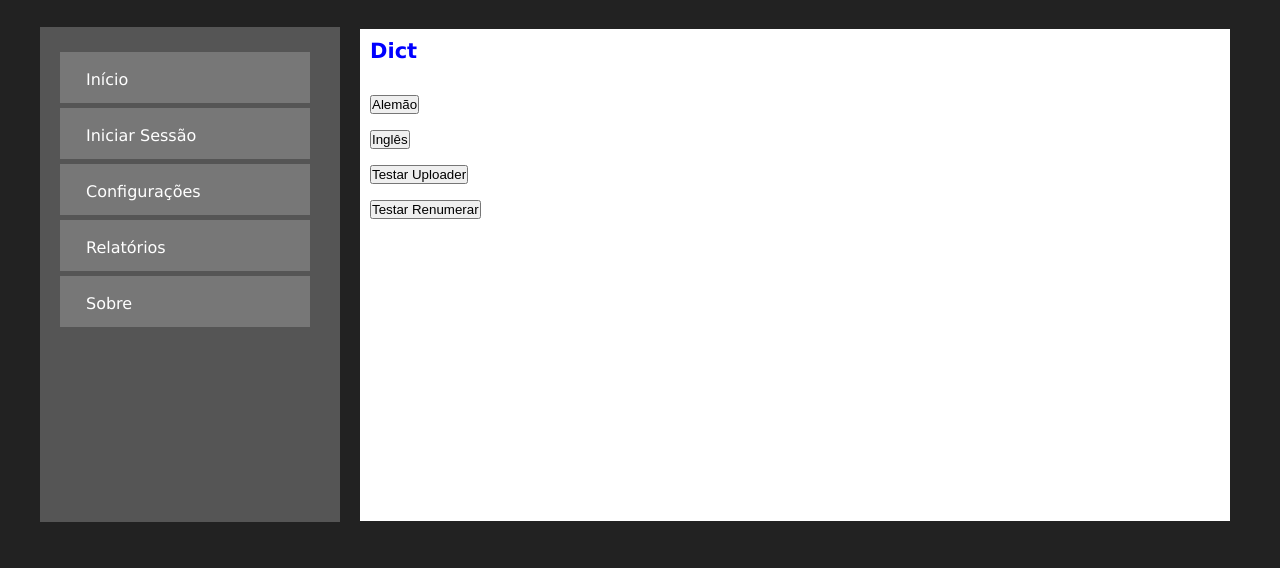
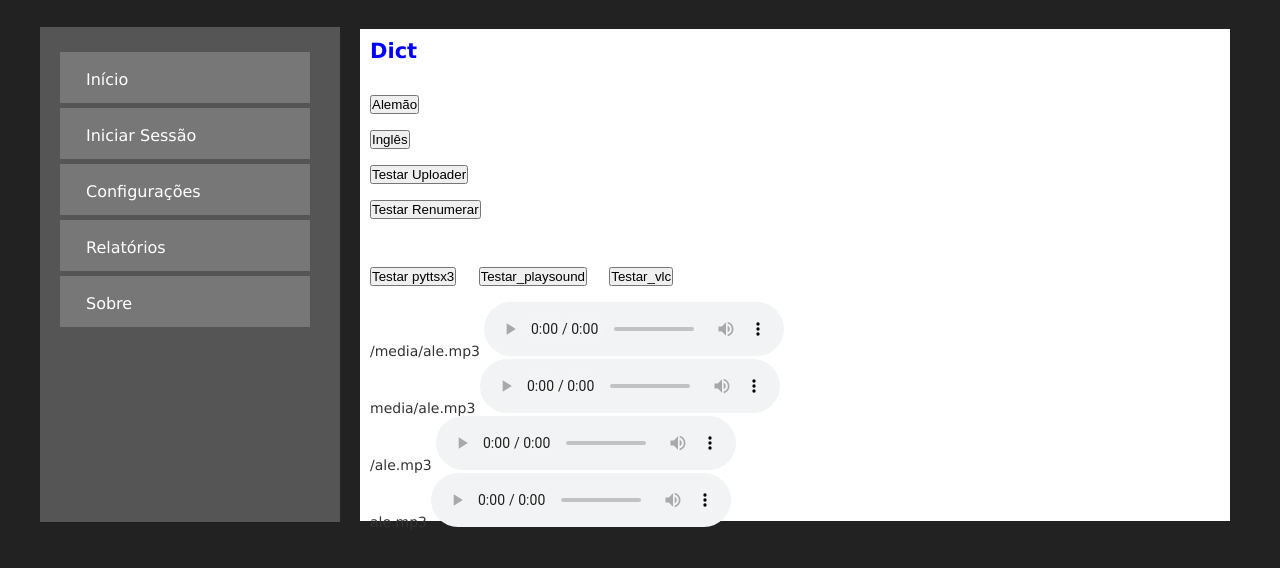
Before and after one commit to mauricioamm/Dict2023d, a Django app: page /Entrada_Iniciar/ in a window 1280 px wide. Shown: the top 568 px of the page. Run offline with Django 4.2, Linux system fonts and the light colour scheme.

Commit message:
Dict2023d, commit dia 9, 1

```diff
--- a/dictapp/templates/dictapp/Entrada_iniciar.html
+++ b/dictapp/templates/dictapp/Entrada_iniciar.html
@@ -1,5 +1,5 @@
 {% extends 'base.html' %}
-
+	{% load static %}
 {% block content %}
 
 	<form method="post">{% csrf_token %}
@@ -9,6 +9,32 @@
 		<input type="submit" value="Inglês" name="comecar_sessao_ing"><br><br>
 		<input type="submit" value="Testar Uploader" name="testar_uploader"><br><br>
 		<input type="submit" value="Testar Renumerar" name="testar_renumerar"><br><br>
+		<br><br>
+		<input type="submit" value="Testar pyttsx3" name="Testar_pyttsx3">&nbsp;&nbsp;&nbsp;&nbsp;
+		<input type="submit" value="Testar_playsound" name="Testar_playsound">&nbsp;&nbsp;&nbsp;&nbsp;
+		<input type="submit" value="Testar_vlc" name="Testar_vlc">&nbsp;&nbsp;&nbsp;&nbsp;
+		<br><br>
+
+		/media/ale.mp3
+		<audio controls>
+          <source src="/media/ale.mp3" type="audio/mpeg">
+        </audio><br>
+
+		media/ale.mp3
+		<audio controls>
+          <source src="media/ale.mp3" type="audio/mpeg">
+        </audio><br>
+
+		/ale.mp3
+		<audio controls>
+          <source src="/ale.mp3" type="audio/mpeg">
+        </audio><br>
+
+		ale.mp3
+		<audio controls>
+          <source src="ale.mp3" type="audio/mpeg">
+        </audio><br>
+
 		<!--Usuário:{{ user.get_username }}<br>
 		Banco:-->
 	</form>
--- a/dictapp/templates/dictapp/principal_ale.html
+++ b/dictapp/templates/dictapp/principal_ale.html
@@ -369,7 +369,7 @@ div#direito{
         &nbsp;
         <input type="submit" class="btn_Incorreta" value="Resetar Corretas" name="Resetar_Corretas">
         <input type="submit" class="btn_salvar" value="Salvar" name="salvar_editados">
-        <input type="submit" class="btn_Incorreta" value="Testar pyttsx3" name="Testar_pyttsx3">
+
         &nbsp;&nbsp;&nbsp;
         <!--<input type="submit" class="btn_Incorreta" value="Reset id, pk" name="Resetar_idpk">-->
 
@@ -433,7 +433,7 @@ div#direito{
         </audio><br>
 
         <audio controls>
-          <source src="https://www.pythonanywhere.com/user/mauricioamm/files/home/mauricioamm/Dict2023d/ale.mp3" type="audio/mpeg">-->
+          <source src="https://www.pythonanywhere.com/user/mauricioamm/files/home/mauricioamm/Dict2023d/ale.mp3" type="audio/mpeg">
         </audio><br>
 
         <audio autoplay>
--- a/dictapp/views.py
+++ b/dictapp/views.py
@@ -3,6 +3,8 @@ import os
 import pyttsx3
 import wave
 from playsound import playsound
+# antes: pip install python-vlc
+import vlc
 #from pygame import mixer
 
 # coloquei import os pra usar esse recurso de text-to-speech
@@ -62,6 +64,29 @@ def Entrada_Iniciar(request):
         obj_primeiro = dictclass.objetos.using(banquinho).first()
         n_primeiro = obj_primeiro.id
         return redirect('url_principal_ing', pk=n_primeiro)
+
+    if request.POST.get('Testar_pyttsx3'):
+        # https://pypi.org/project/pyttsx3/
+        print('testando aqui o Testar_pyttsx3')
+        engine = pyttsx3.init()
+        engine.say("Milton Nascimento é um gigante da música brasileira")
+        engine.runAndWait()
+        for voice in engine.getProperty('voices'):
+            print(voice)
+        return redirect('url_Entrada_sobre')
+
+    if request.POST.get('Testar_playsound'):
+        print('testando aqui o Testar_playsound')
+        playsound('acertou2.wav')
+        playsound('ale.mp3')
+        #open('u.item', encoding="ISO-8859-1")
+        return redirect('url_Entrada_sobre')
+
+    if request.POST.get('Testar_vlc'):
+        p = vlc.MediaPlayer("ale.mp3")
+        p.play()
+        #p.stop()
+        return redirect('url_Entrada_sobre')
 
     """
     if request.POST.get('testar_uploader'):
@@ -135,52 +160,6 @@ def Entrada_relatorios(request):
 
 def Entrada_sobre(request):
     return render(request, "dictapp/Entrada_sobre.html")
-
-
-### alterei 1 ###
-def Entrada_Iniciar(request):
-    # objetinho = dictclass.objetos.using('db_ale_01__').get(pk=1)
-    # objetinho.qualtabela2 = 'db_ale_01__'
-    # objetinho.save()
-
-    # if request.POST.get('comecar_sessao'):
-    #    return redirect('url_sessao_testar', pk=n_rand)
-
-    if request.POST.get('comecar_sessao_ale'):
-        banquinho = 'db_ale_01__'
-        obj_primeiro = dictclass.objetos.using(banquinho).first()
-        n_primeiro = obj_primeiro.id
-        return redirect('url_principal_ale', pk=n_primeiro)
-
-    ### chamar depois ###
-
-    ### alterei 1 ###
-    if request.POST.get('comecar_sessao_ing'):
-        banquinho = 'db_ing_01__'
-        obj_primeiro = dictclass.objetos.using(banquinho).first()
-        n_primeiro = obj_primeiro.id
-        return redirect('url_principal_ing', pk=n_primeiro)
-
-    ### chamar depois ###
-    """
-    if request.POST.get('testar_uploader'):
-        banquinho = 'db_ale_01__'
-        obj_primeiro = dictclass.objetos.using(banquinho).first()
-        n_primeiro = obj_primeiro.id
-        if request.method == 'POST' and request.FILES['myfile']:
-            myfile = request.FILES['myfile']
-            fs = FileSystemStorage()
-            filename = fs.save(myfile.name, myfile)
-            uploaded_file_url = fs.url(filename)
-            return render(request, 'core/simple_upload.html', {
-                'uploaded_file_url': uploaded_file_url
-            })
-        return render(request, 'core/simple_upload.html')
-        # return redirect('url_principal_ale', pk=n_primeiro)
-    """
-
-    return render(request, "dictapp/Entrada_iniciar.html")
-
 
 def principal_ale(request, pk):
     data = {}
```
Also changed, not shown: 2 other files.
